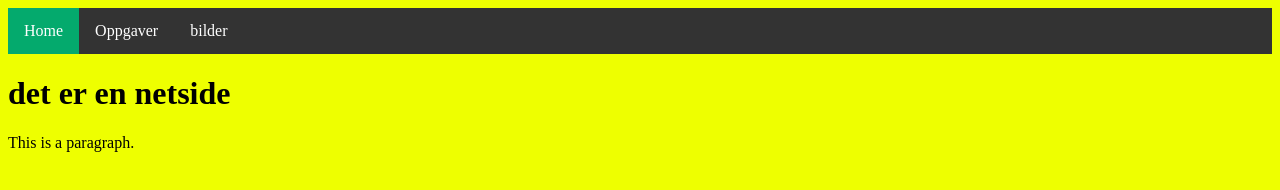
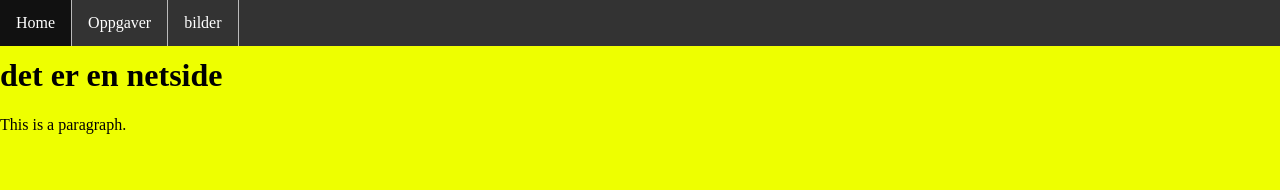
Before and after one commit to Brilliantex/min-f-rste-netside, a plain HTML site: page index.html in a window 1280 px wide. Drawn offline with Linux system fonts and the light colour scheme.

Commit message:
fixed the navbar tweaking

```diff
--- a/css/style.css
+++ b/css/style.css
@@ -1,6 +1,7 @@
 body{
     background-color: rgb(238, 255, 0);
 }
+body {margin:0;}
 
 li {
     display: inline;
@@ -12,6 +13,9 @@ li {
     padding: 0;
     overflow: hidden;
     background-color: #333;
+    position: fixed;
+    top: 0;
+    width: 100%;
   }
 
   li {
@@ -38,3 +42,7 @@ li {
   .active {
     background-color: #04AA6D;
   }
+
+  li {
+    border-right: 1px solid #bbb;
+  }
```
Also changed, not shown: Oppgaver.html (+2 -1 lines), bilder.html (+2 -1 lines), index.html (+2 -1 lines).
